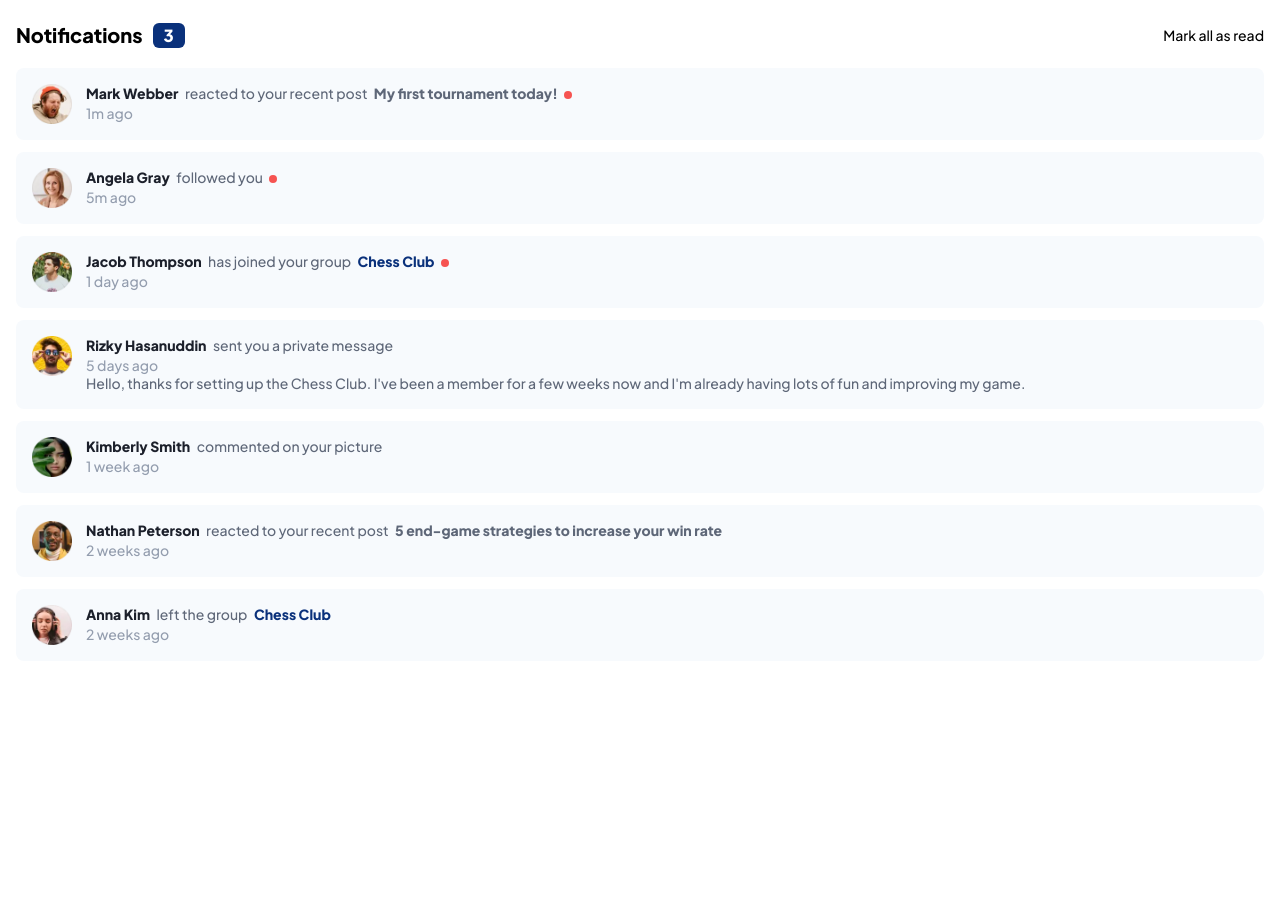
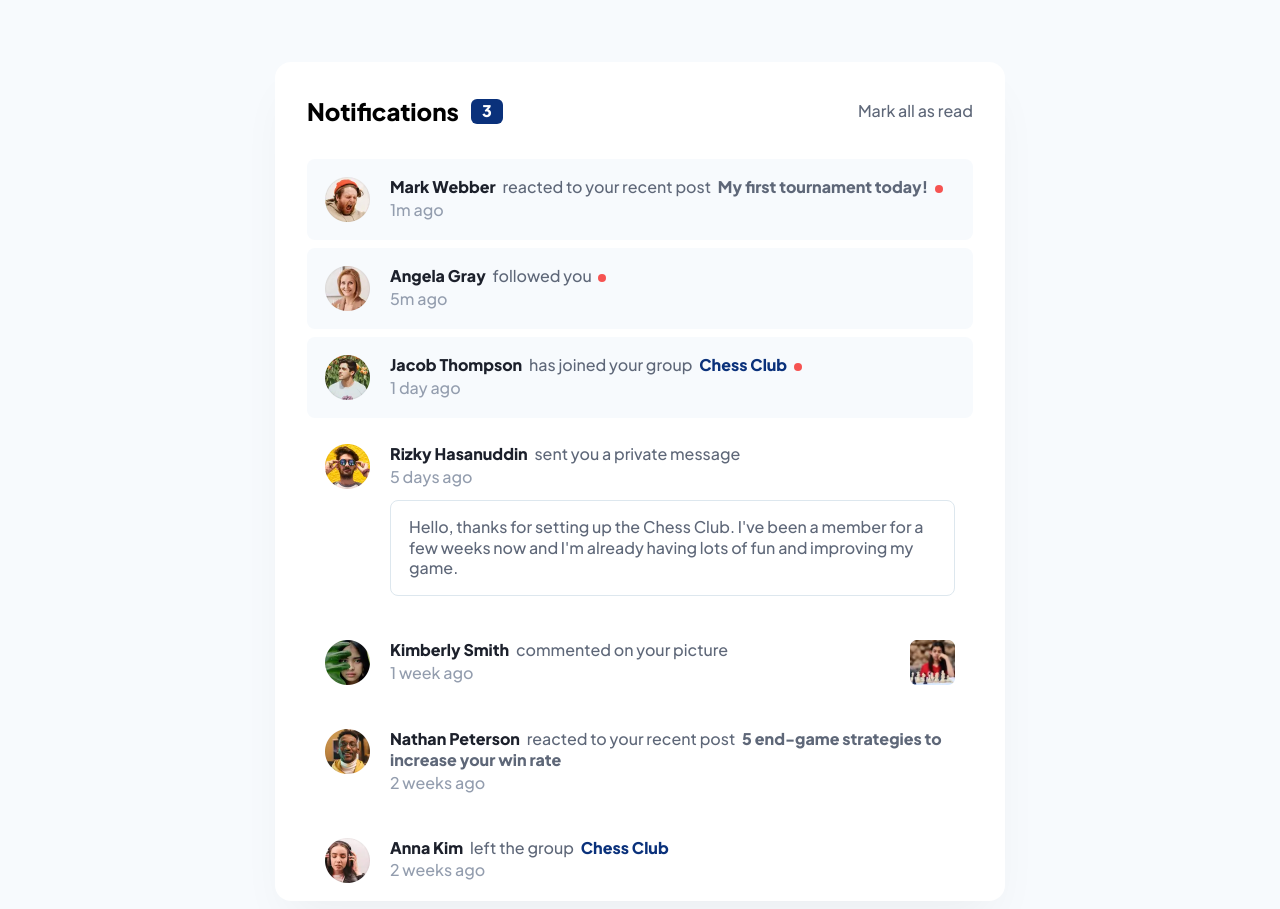
Before and after one commit to byronbyron/notifications-page, a plain HTML site: page index.html in a window 1280 px wide. Before the commit the page ends 800 px from the top, so only its background shows below. Drawn offline with Linux system fonts and the light colour scheme.

Commit message:
Add desktop styles

```diff
--- a/index.html
+++ b/index.html
@@ -14,53 +14,49 @@
 </head>
 <body>
 
-  <header>
+  <main class="main">
     <div class="container">
       <div class="title-wrapper">
         <h1 class="title">Notifications <small class="badge">3</small></h1>
 
         <button class="btn-read">Mark all as read</button>
       </div>
-    </div>
-  </header>
 
-  <main>
-    <div class="container">
       <ul class="notification-list">
-        <li class="notification-item">
+        <li class="notification-item notification-unread">
           <article class="notification-article">
             <div class="notification-image">
               <img src="./assets/images/avatar-mark-webber.webp" alt="Mark Webber">
             </div>
 
             <div class="notification-body">
-              <p><span class="notification-author">Mark Webber</span> reacted to your recent post <span class="post">My first tournament today!</span> <span class="unread"><span class="sr-only">unread</span></span></p>
+              <p><a href="#" class="author">Mark Webber</a> reacted to your recent post <a href="#" class="post">My first tournament today!</a> <span class="unread"><span class="sr-only">unread</span></span></p>
               <p class="time">1m ago</p>
             </div>
           </article>
         </li>
 
-        <li class="notification-item">
+        <li class="notification-item notification-unread">
           <article class="notification-article">
             <div class="notification-image">
               <img src="./assets/images/avatar-angela-gray.webp" alt="Angela Gray">
             </div>
 
             <div class="notification-body">
-              <p><span class="notification-author">Angela Gray</span> followed you <span class="unread"><span class="sr-only">unread</span></span></p>
+              <p><a href="#" class="author">Angela Gray</a> followed you <span class="unread"><span class="sr-only">unread</span></span></p>
               <p class="time">5m ago</p>
             </div>
           </article>
         </li>
 
-        <li class="notification-item">
+        <li class="notification-item notification-unread">
           <article class="notification-article">
             <div class="notification-image">
               <img src="./assets/images/avatar-jacob-thompson.webp" alt="Jacob Thompson">
             </div>
 
             <div class="notification-body">
-              <p><span class="notification-author">Jacob Thompson</span> has joined your group <span class="group">Chess Club</span> <span class="unread"><span class="sr-only">unread</span></span></p>
+              <p><a href="#" class="author">Jacob Thompson</a> has joined your group <a href="#" class="group">Chess Club</a> <span class="unread"><span class="sr-only">unread</span></span></p>
               <p class="time">1 day ago</p>
             </div>
           </article>
@@ -73,9 +69,11 @@
             </div>
 
             <div class="notification-body">
-              <p><span class="notification-author">Rizky Hasanuddin</span> sent you a private message</p>
+              <p><a href="#" class="author">Rizky Hasanuddin</a> sent you a private message</p>
               <p class="time">5 days ago</p>
-              <p>Hello, thanks for setting up the Chess Club. I've been a member for a few weeks now and I'm already having lots of fun and improving my game.</p>
+              <a href="#" class="message">
+                <p>Hello, thanks for setting up the Chess Club. I've been a member for a few weeks now and I'm already having lots of fun and improving my game.</p>
+              </a>
             </div>
           </article>
         </li>
@@ -87,9 +85,13 @@
             </div>
 
             <div class="notification-body">
-              <p><span class="notification-author">Kimberly Smith</span> commented on your picture</p>
+              <p><a href="#" class="author">Kimberly Smith</a> commented on your picture</p>
               <p class="time">1 week ago</p>
             </div>
+
+            <a href="#" class="notification-post-image">
+              <img src="./assets/images/image-chess.webp" alt="">
+            </a>
           </article>
         </li>
 
@@ -100,7 +102,7 @@
             </div>
 
             <div class="notification-body">
-              <p><span class="notification-author">Nathan Peterson</span> reacted to your recent post <span class="post">5 end-game strategies to increase your win rate</span></p>
+              <p><a href="#" class="author">Nathan Peterson</a> reacted to your recent post <a href="#" class="post">5 end-game strategies to increase your win rate</a></p>
               <p class="time">2 weeks ago</p>
             </div>
           </article>
@@ -113,7 +115,7 @@
             </div>
 
             <div class="notification-body">
-              <p><span class="notification-author">Anna Kim</span> left the group <span class="group">Chess Club</span></p>
+              <p><a href="#" class="author">Anna Kim</a> left the group <a href="#" class="group">Chess Club</a></p>
               <p class="time">2 weeks ago</p>
             </div>
           </article>
--- a/style.css
+++ b/style.css
@@ -37,6 +37,7 @@ body {
     font-family: 'Plus Jakarta Sans', sans-serif;
     line-height: 1.3;
     -webkit-font-smoothing: antialiased;
+    min-height: 100vh;
 }
 
 input,
@@ -54,17 +55,19 @@ select {
 .title-wrapper {
     display: flex;
     align-items: center;
-    padding-top: 1.375rem;
-    padding-bottom: 1.25rem;
+    padding-top: 1.5rem;
+    padding-bottom: 1.5rem;
 }
 
 .title {
     font-size: 1.25rem;
     display: flex;
+    align-items: center;
     margin-right: auto;
 }
 
 .badge {
+    font-size: 1rem;
     color: var(--white);
     background-color: var(--blue);
     display: flex;
@@ -75,8 +78,6 @@ select {
     height: 25px;
     border-radius: 0.375rem;
     margin-left: 0.625rem;
-    position: relative;
-    top: 1px;
 }
 
 .btn-read {
@@ -84,6 +85,13 @@ select {
     background: none;
     border: 0;
     padding: 0;
+    color: var(--dark-grayish-blue);
+}
+
+.btn-read:hover,
+.btn-read:focus {
+    color: var(--blue);
+    cursor: pointer;
 }
 
 .notification-list {
@@ -95,18 +103,22 @@ select {
 .notification-item {
     display: flex;
     align-items: center;
-    margin-bottom: 0.75rem;
+    margin-bottom: 0.625rem;
     padding: 1rem;
     border-radius: 0.5rem;
+}
+
+.notification-unread {
     background-color: var(--very-light-grayish-blue);
 }
 
 .notification-article {
     display: flex;
+    width: 100%;
 }
 
 .notification-image {
-    margin-right: 0.875rem;
+    margin-right: 0.75rem;
 }
 
 .notification-image img {
@@ -115,15 +127,42 @@ select {
     height: auto;
 }
 
+.notification-item p {
+    font-size: 0.875rem;
+    margin: 0;
+    color: var(--dark-grayish-blue);
+}
+
+.notification-body {
+    margin-right: auto;
+}
+
+.notification-body .author {
+    font-weight: bold;
+    margin-right: 0.25rem;
+    color: var(--very-dark-blue);
+    text-decoration: none;
+}
+
 .notification-body .post {
     font-weight: bold;
     margin-left: 0.25rem;
+    color: var(--dark-grayish-blue);
+    text-decoration: none;
+}
+
+.notification-body .author:hover,
+.notification-body .author:focus,
+.notification-body .post:hover,
+.notification-body .post:focus {
+    color: var(--blue);
 }
 
 .notification-body .group {
     font-weight: bold;
     margin-left: 0.25rem;
     color: var(--blue);
+    text-decoration: none;
 }
 
 .notification-body .time {
@@ -140,17 +179,35 @@ select {
     margin-left: 0.25rem;
 }
 
-.notification-item p {
-    font-size: 0.875rem;
-    margin: 0;
-    color: var(--dark-grayish-blue);
-
+.notification-body .message {
+    display: block;
+    margin-top: 0.75rem;
+    padding: 1rem;
+    border: 1px solid var(--light-grayish-blue-2);
+    border-radius: 0.5rem;
+    text-decoration: none;
 }
 
-.notification-author {
-    font-weight: bold;
-    margin-right: 0.25rem;
-    color: var(--very-dark-blue);
+.notification-body .message:hover,
+.notification-body .message:focus {
+    background-color: var(--light-grayish-blue-1);
+}
+
+.notification-post-image {
+    margin-left: 1rem;
+    display: block;
+    border-radius: 0.5rem;
+}
+
+.notification-post-image:hover,
+.notification-post-image:focus {
+    box-shadow: 0 0 0 3px var(--light-grayish-blue-2);
+}
+
+.notification-post-image img {
+    display: block;
+    width: 45px;
+    height: 45px;
 }
 
 .attribution {
@@ -168,3 +225,58 @@ select {
     white-space: nowrap;
     border: 0;
 }
+
+@media (min-width: 768px) {
+    body {
+        background: var(--very-light-grayish-blue);
+    }
+
+    .container {
+        max-width: 730px;
+        margin-left: auto;
+        margin-right: auto;
+        margin-top: 62px;
+        padding: 2.125rem 2rem 0;
+        background-color: var(--white);
+        border-radius: 1rem;
+        box-shadow: 0 25px 50px -12px rgba(0, 0, 0, 0.05);
+    }
+
+    .title-wrapper {
+        padding-top: 0;
+        padding-bottom: 2rem;
+    }
+
+    .title {
+        font-size: 1.5rem;
+    }
+
+    .badge {
+        margin-left: 0.75rem;
+    }
+
+    .btn-read {
+        font-size: 1rem;
+    }
+
+    .notification-item {
+        margin-bottom: 0.5rem;
+        padding: 1.125rem;
+    }
+
+    .notification-item p {
+        font-size: 1rem;
+    }
+
+    .notification-image {
+        margin-right: 1.25rem;
+    }
+
+    .notification-image img {
+        width: 2.8125rem;
+    }
+
+    .notification-body .message {
+        padding: 1rem 1.125rem;
+    }
+}
```
